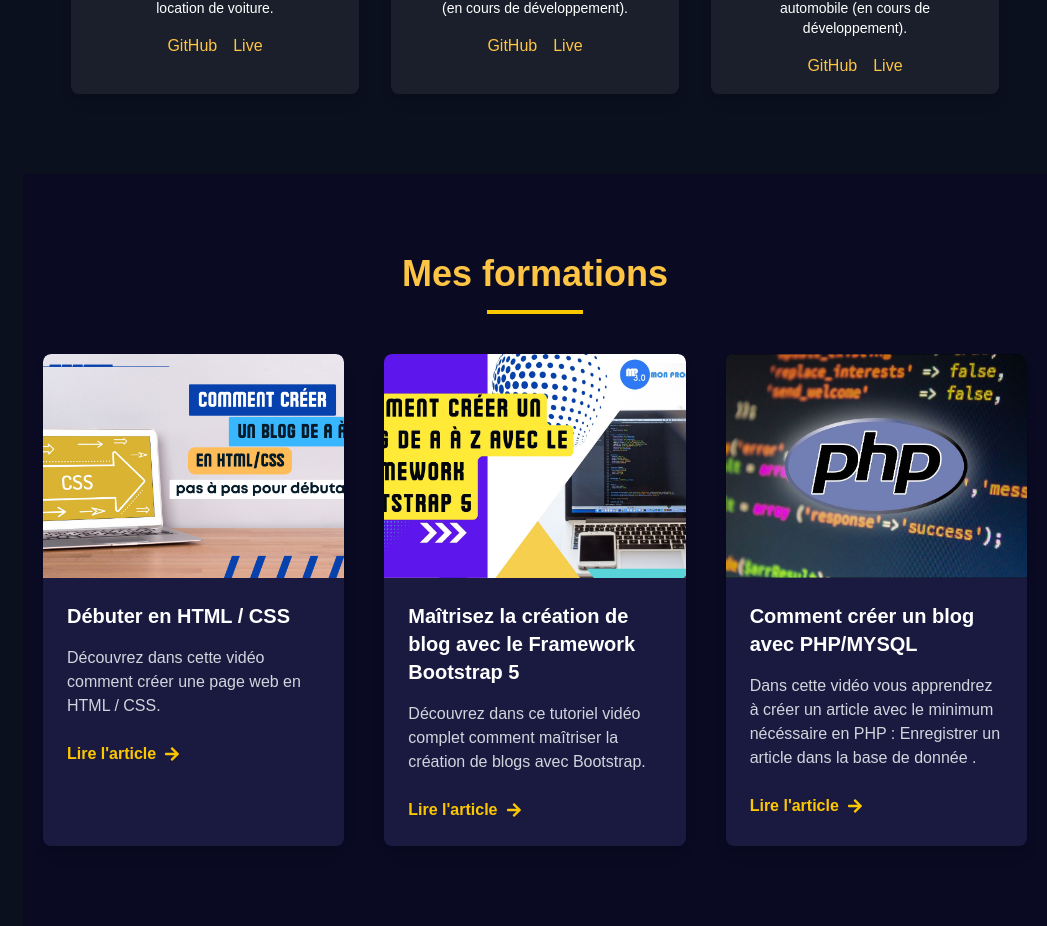
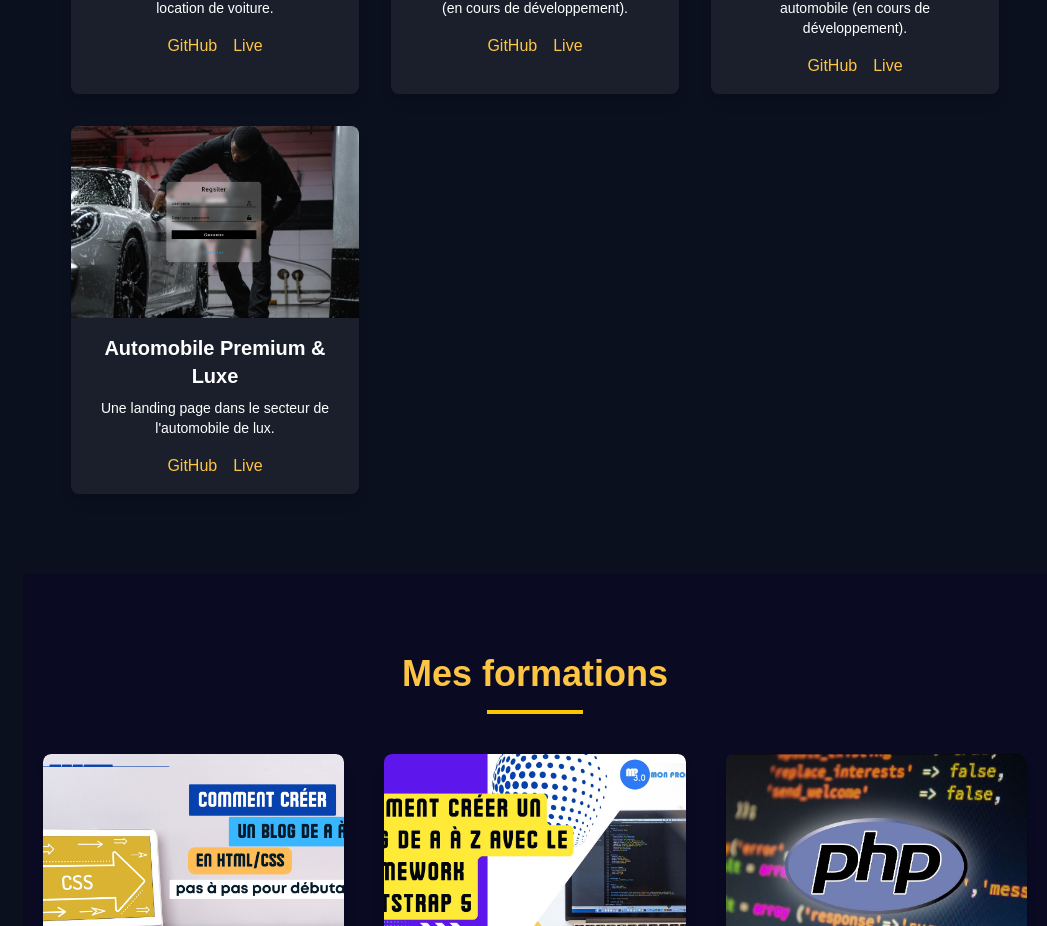
Before and after one commit to Massy-dev/Portfolio, a Next.js app: page / in a window 1280 px wide. Shown: the part 4558-5484 px from the top of the page, without its empty margins (233-1280 px from the left). Built offline with nearby package versions, Linux system fonts and the light colour scheme.

Commit message:
Ajout d'une réalisation

```diff
--- a/src/Components/Portfolio.tsx
+++ b/src/Components/Portfolio.tsx
@@ -23,6 +23,13 @@ const projects = [
     image: "/Lavage.jpg",
     github: "https://github.com/Massy-dev/CleanAuto",
     demo: "https://clean-auto-nine.vercel.app/login",
+  },
+  {
+    title: "Automobile Premium & Luxe",
+    description: "Une landing page dans le secteur de l'automobile de lux.",
+    image: "/Lavage.jpg",
+    github: "https://github.com/Massy-dev/MayuyaLarr",
+    demo: "https://mayuya-larr.vercel.app/",
   },
   // Ajoute plus de projets ici
 ];
```
